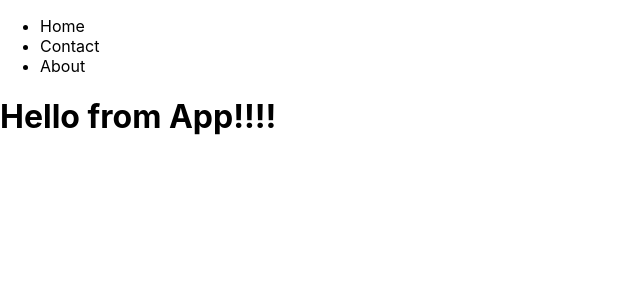
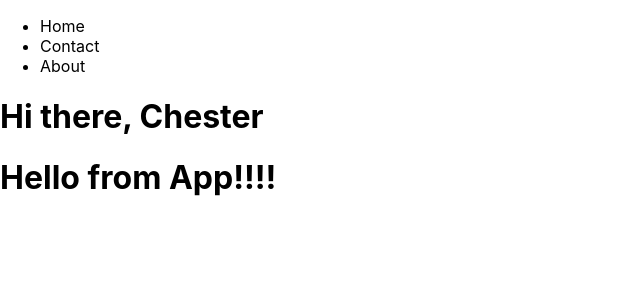
Before and after one commit to ChesterCabahug/colt-react, a React (Create React App) app: page / in a window 1280 px wide. Shown: the top 300 px of the page, without its empty margins (0-640 px from the left). Built offline with nearby package versions, Linux system fonts and the light colour scheme.

Commit message:
learned about props.. a fancy way of saying arguments in react

```diff
--- a/src/App.js
+++ b/src/App.js
@@ -1,11 +1,13 @@
 import React from 'react';
 import './App.css';
 import Navbar from './Navbar';
+import Greeter from './Greeter';
 
 function App() {
   return (
     <div>
       <Navbar/>
+      <Greeter name="Chester" />
       <h1>Hello from App!!!!</h1>
     </div>
   );
--- /dev/null
+++ b/src/Greeter.js
@@ -0,0 +1,7 @@
+import React from "react"
+
+function Greeter(props) {
+return <h1>Hi there, {props.name}</h1>
+}
+
+export default Greeter
```
